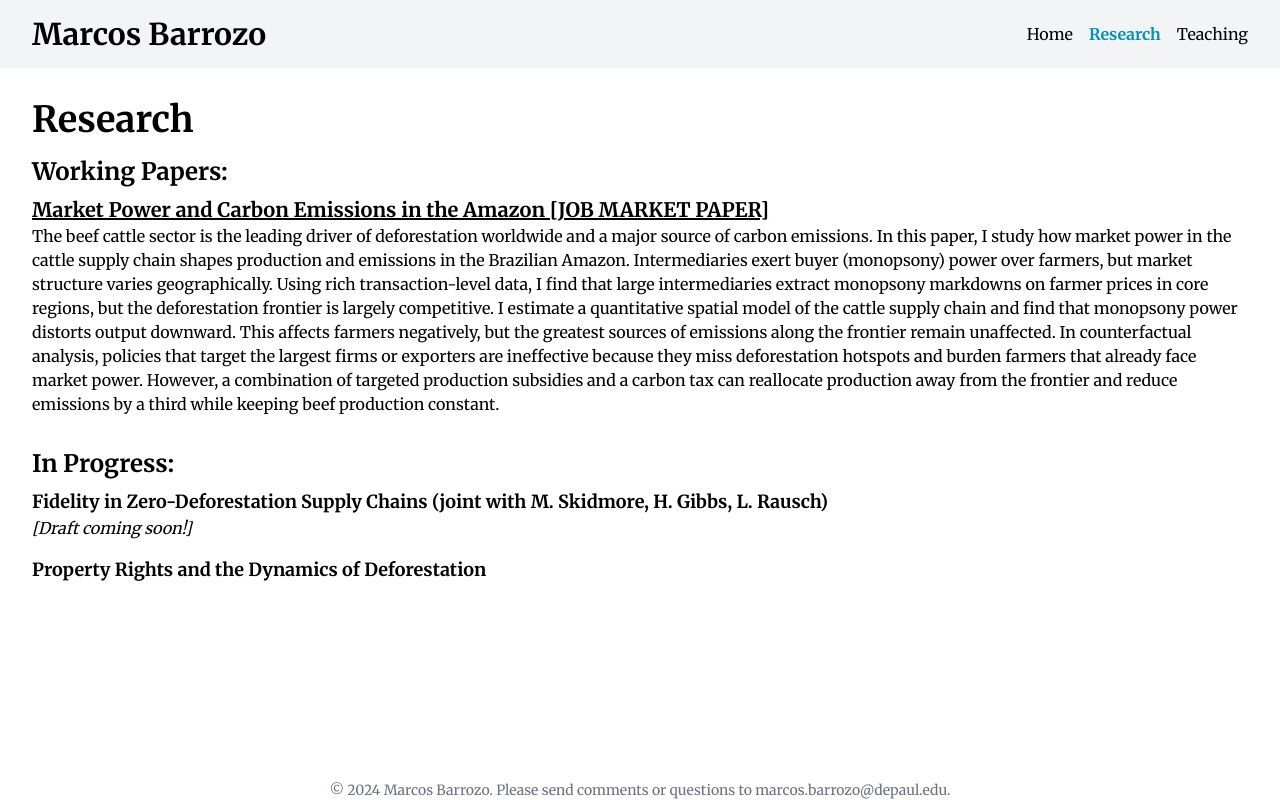
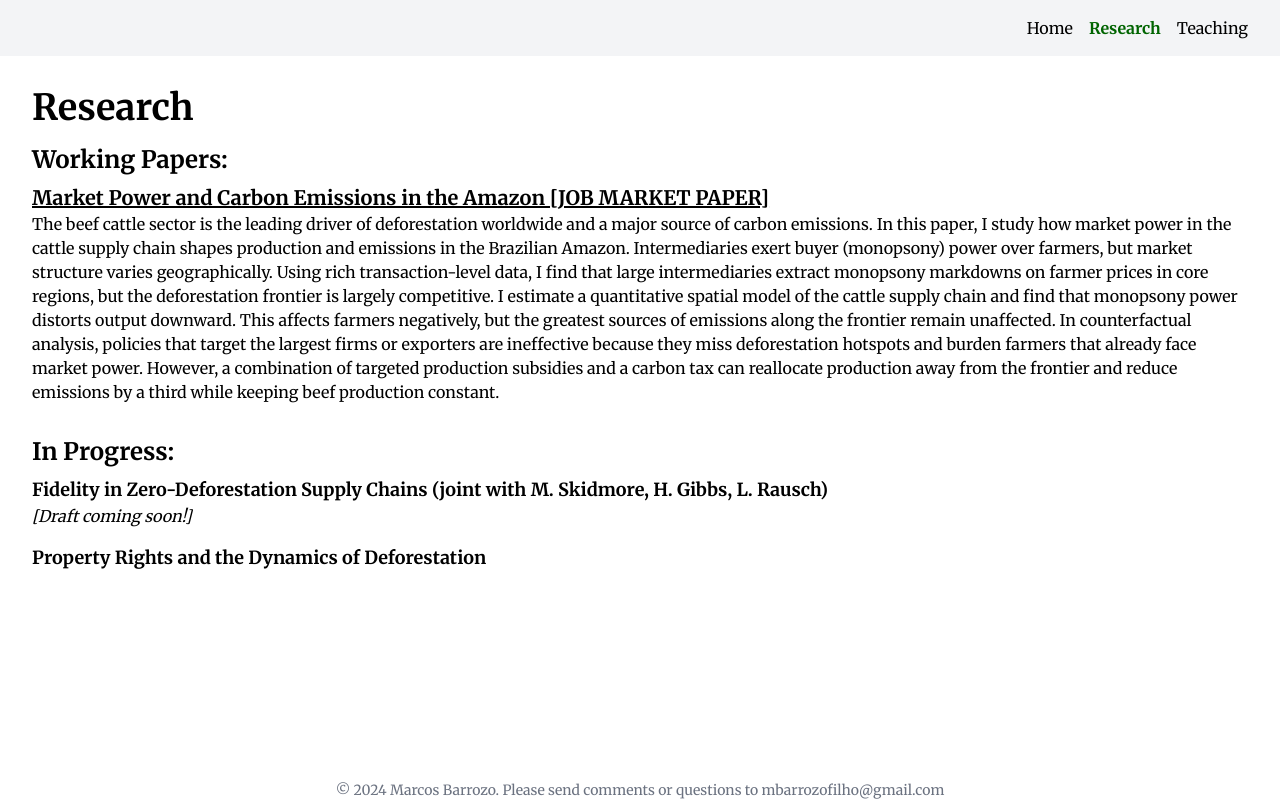
Before and after one commit to ahmadhassaan11/academic-website, a React (Create React App) app: page /research in a window 1280 px wide. Built offline with nearby package versions, Linux system fonts and the light colour scheme.

Commit message:
minor design changes

```diff
--- a/src/components/DropdownCard.jsx
+++ b/src/components/DropdownCard.jsx
@@ -9,21 +9,21 @@ const DropdownCard = ({ heading, titles, description }) => {
 
     return (
         <div className="pt-4">
-            <a className="hover:text-cyan-600 hover:underline" href="https://hu-my.sharepoint.com/personal/mbarrozo_g_harvard_edu/_layouts/15/onedrive.aspx?id=%2Fpersonal%2Fmbarrozo%5Fg%5Fharvard%5Fedu%2FDocuments%2FResearch%2Fbarrozo%5Fjmp%2Epdf&parent=%2Fpersonal%2Fmbarrozo%5Fg%5Fharvard%5Fedu%2FDocuments%2FResearch&ga=1">
+            <a className="hover:text-maincolor hover:underline" href="https://hu-my.sharepoint.com/personal/mbarrozo_g_harvard_edu/_layouts/15/onedrive.aspx?id=%2Fpersonal%2Fmbarrozo%5Fg%5Fharvard%5Fedu%2FDocuments%2FResearch%2Fbarrozo%5Fjmp%2Epdf&parent=%2Fpersonal%2Fmbarrozo%5Fg%5Fharvard%5Fedu%2FDocuments%2FResearch&ga=1">
                 {heading}
             </a>
             <div className="my-1 relative">
                 <button className="flex items-center justify-between w-full text-left text-md">
                     <span>
                         <span>[</span>
-                        <span className="text-cyan-600" onClick={toggleDropdown}>abstract</span>
+                        <span className="text-maincolor" onClick={toggleDropdown}>abstract</span>
                         {titles && titles.length > 0 && (
                             <span className="text-black">
                                 {' '}
                                 {titles.map((title, index) => (
                                     <React.Fragment key={index}>
                                         {index >= 0 && ' | '}
-                                        <a href={title.link} className="text-cyan-600 hover:underline">
+                                        <a href={title.link} className="text-maincolor hover:underline">
                                             {title.text}
                                         </a>
                                     </React.Fragment>
@@ -35,7 +35,7 @@ const DropdownCard = ({ heading, titles, description }) => {
                 </button>
                 {isOpen && (
                     <div className="mt-2 text-left">
-                        <div className="border-l-4 border-cyan-600 pl-4">
+                        <div className="border-l-4 border-maincolor pl-4">
                             <p>{description}</p>
                         </div>
                     </div>
--- a/src/components/Footer.jsx
+++ b/src/components/Footer.jsx
@@ -4,7 +4,7 @@ const Footer = () => {
   return (
     <footer className="mt-auto text-gray-500 text-sm">
       <div className="container mx-auto text-center">
-        <p>&copy; {new Date().getFullYear()} Marcos Barrozo. Please send comments or questions to marcos.barrozo@depaul.edu.</p>
+        <p>&copy; {new Date().getFullYear()} Marcos Barrozo. Please send comments or questions to mbarrozofilho@gmail.com</p>
       </div>
     </footer>
   );
--- a/src/components/Navbar.jsx
+++ b/src/components/Navbar.jsx
@@ -6,11 +6,11 @@ const Navbar = () => {
     <header className="bg-black text-white">
       <nav className="bg-gray-100 text-black pl-4 pr-4">
         <div className="container mx-auto flex justify-between items-center p-4">
-          <h2 className="text-3xl font-bold">Marcos Barrozo</h2>
+          <h2 className="text-3xl font-bold"> </h2>
           <div className="flex items-center space-x-4">
-            <NavLink to="/" className={({ isActive }) => (isActive ? "font-bold text-cyan-600" : "hover:text-cyan-700")}>Home </NavLink>
-            <NavLink to="/research" className={({ isActive }) => (isActive ? "font-bold text-cyan-600" : "hover:text-cyan-700")}>Research </NavLink>
-            <NavLink to="/teaching" className={({ isActive }) => (isActive ? "font-bold text-cyan-600" : "hover:text-cyan-700")}>Teaching </NavLink>
+            <NavLink to="/" className={({ isActive }) => (isActive ? "font-bold text-maincolor" : "hover:text-green-900")}>Home </NavLink>
+            <NavLink to="/research" className={({ isActive }) => (isActive ? "font-bold text-maincolor" : "hover:text-green-900")}>Research </NavLink>
+            <NavLink to="/teaching" className={({ isActive }) => (isActive ? "font-bold text-maincolor" : "hover:text-green-900")}>Teaching </NavLink>
           </div>
         </div>
       </nav>
--- a/src/pages/Home.jsx
+++ b/src/pages/Home.jsx
@@ -8,8 +8,8 @@ const Home = () => {
                 <div className="md:w-1/3 flex flex-col items-center md:items-start mb-8 md:mb-0">
                     <img
                         src="https://bpb-us-e1.wpmucdn.com/sites.harvard.edu/dist/6/480/files/2023/10/230919-0505-1-edited.jpg"
-                        alt="Profile"
-                        className="rounded-full w-48 h-48 md:w-64 md:h-64 object-cover mb-4"
+                        alt="Profile Pic"
+                        className="rounded-full w-64 h-64 md:w-80 md:h-80 object-cover mb-4"
                     />
                     <h2 className="text-3xl font-bold mb-2">Marcos Barrozo</h2>
                     <h3 className="text-xl">Assistant Professor of Economics</h3>
@@ -20,7 +20,7 @@ const Home = () => {
                         I use tools from international economics and industrial organization to study environmental issues in developing countries. I am a recent graduate of the PhD in Public Policy at Harvard University. I will join DePaul University as an Assistant Professor this coming fall.
                     </p>
                     <p>
-                        You can find my CV <a href="https://hu-my.sharepoint.com/personal/mbarrozo_g_harvard_edu/_layouts/15/onedrive.aspx?id=%2Fpersonal%2Fmbarrozo%5Fg%5Fharvard%5Fedu%2FDocuments%2FResearch%2Fbarrozo%5Fcv%2Epdf&parent=%2Fpersonal%2Fmbarrozo%5Fg%5Fharvard%5Fedu%2FDocuments%2FResearch&ga=1" className="underline hover:text-cyan-600">here</a> and my job market paper <a href="https://hu-my.sharepoint.com/personal/mbarrozo_g_harvard_edu/_layouts/15/onedrive.aspx?id=%2Fpersonal%2Fmbarrozo%5Fg%5Fharvard%5Fedu%2FDocuments%2FResearch%2Fbarrozo%5Fjmp%2Epdf&parent=%2Fpersonal%2Fmbarrozo%5Fg%5Fharvard%5Fedu%2FDocuments%2FResearch&ga=1" className="underline hover:text-cyan-600">here</a>.
+                        You can find my CV <a href="https://hu-my.sharepoint.com/personal/mbarrozo_g_harvard_edu/_layouts/15/onedrive.aspx?id=%2Fpersonal%2Fmbarrozo%5Fg%5Fharvard%5Fedu%2FDocuments%2FResearch%2Fbarrozo%5Fcv%2Epdf&parent=%2Fpersonal%2Fmbarrozo%5Fg%5Fharvard%5Fedu%2FDocuments%2FResearch&ga=1" className="underline hover:text-maincolor">here</a> and my job market paper <a href="https://hu-my.sharepoint.com/personal/mbarrozo_g_harvard_edu/_layouts/15/onedrive.aspx?id=%2Fpersonal%2Fmbarrozo%5Fg%5Fharvard%5Fedu%2FDocuments%2FResearch%2Fbarrozo%5Fjmp%2Epdf&parent=%2Fpersonal%2Fmbarrozo%5Fg%5Fharvard%5Fedu%2FDocuments%2FResearch&ga=1" className="underline hover:text-maincolor">here</a>.
                     </p>
                     <h2 className="pt-4 text-xl font-bold text-left">Research</h2>
                     <DropdownCard
--- a/src/pages/Research.jsx
+++ b/src/pages/Research.jsx
@@ -7,7 +7,7 @@ const Research = () => {
       <section className="mb-8">
         <h2 className="text-2xl font-bold mb-2">Working Papers:</h2>
         <div className="mb-4">
-          <a className="text-xl font-semibold underline hover:text-cyan-600" href="https://hu-my.sharepoint.com/personal/mbarrozo_g_harvard_edu/_layouts/15/onedrive.aspx?id=%2Fpersonal%2Fmbarrozo%5Fg%5Fharvard%5Fedu%2FDocuments%2FResearch%2Fbarrozo%5Fjmp%2Epdf&parent=%2Fpersonal%2Fmbarrozo%5Fg%5Fharvard%5Fedu%2FDocuments%2FResearch&ga=1">Market Power and Carbon Emissions in the Amazon [JOB MARKET PAPER]</a>
+          <a className="text-xl font-semibold underline hover:text-maincolor" href="https://hu-my.sharepoint.com/personal/mbarrozo_g_harvard_edu/_layouts/15/onedrive.aspx?id=%2Fpersonal%2Fmbarrozo%5Fg%5Fharvard%5Fedu%2FDocuments%2FResearch%2Fbarrozo%5Fjmp%2Epdf&parent=%2Fpersonal%2Fmbarrozo%5Fg%5Fharvard%5Fedu%2FDocuments%2FResearch&ga=1">Market Power and Carbon Emissions in the Amazon [JOB MARKET PAPER]</a>
           <p>
             The beef cattle sector is the leading driver of deforestation worldwide and a major source of carbon emissions.
             In this paper, I study how market power in the cattle supply chain shapes production and emissions in the Brazilian Amazon.
--- a/tailwind.config.js
+++ b/tailwind.config.js
@@ -3,7 +3,11 @@ module.exports = {
   purge: ['./src/**/*.{js,jsx,ts,tsx}', './public/index.html'],
   darkMode: false, // or 'media' or 'class'
   theme: {
-    extend: {},
+    extend: {
+      colors:{
+        maincolor: '#006400',
+      }
+    },
   },
   variants: {
     extend: {},
```
